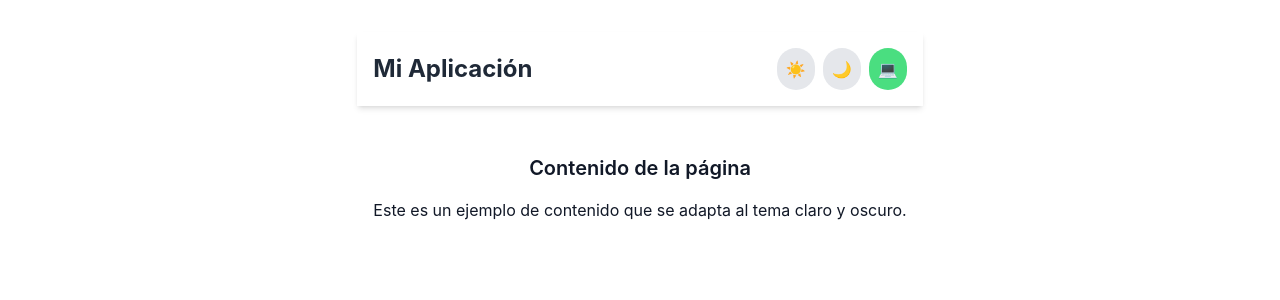
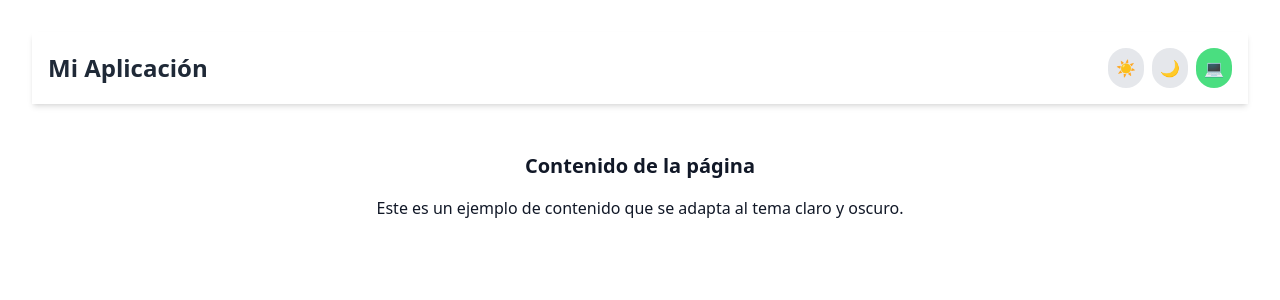
Before and after one commit to NicolasCarrera/SpectralShift, a React (Vite) app: page / in a window 1280 px wide. Shown: the top 300 px of the page. Built offline with nearby package versions, Linux system fonts and the light colour scheme.

Commit message:
feat(font): add Creepster source for tailwind

```diff
--- a/src/index.css
+++ b/src/index.css
@@ -1,7 +1,9 @@
+@import url('https://fonts.googleapis.com/css2?family=Creepster&display=swap');
+
 @tailwind base;
 @tailwind components;
 @tailwind utilities;
-
+/*
 :root {
   font-family: Inter, system-ui, Avenir, Helvetica, Arial, sans-serif;
   line-height: 1.5;
@@ -74,4 +76,4 @@
   button {
     background-color: #f9f9f9;
   }
-}
+} */
--- a/tailwind.config.js
+++ b/tailwind.config.js
@@ -6,7 +6,11 @@
   ],
   darkMode: 'class',
   theme: {
-    extend: {},
+    extend: {
+      fontFamily: {
+        'creepster': ['Creepster', 'system-ui']
+      }
+    },
   },
   plugins: [],
 }
```
